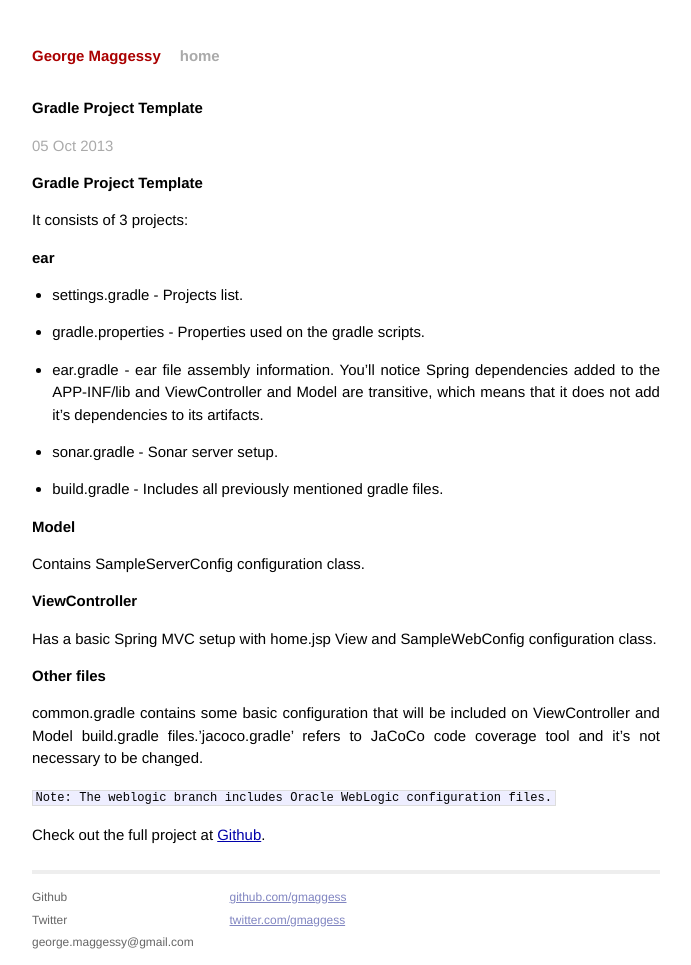
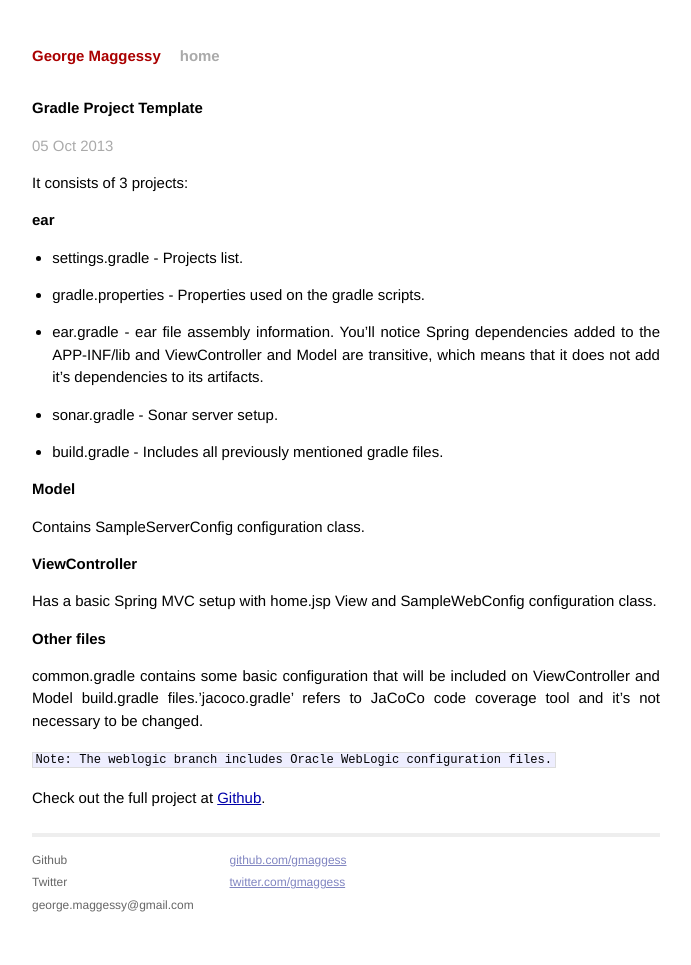
Before and after one commit to gmaggess/gmaggess.github.io, a Jekyll site: the page built from _posts/2013-10-05-gradle-template.markdown, in a window 1280 px wide. Shown: the whole page, without its empty margins (294-985 px from the left). Built offline with Jekyll 4.4.1, drawn with Linux system fonts in a browser that asks for light colours; Markdown is read by kramdown in place of the engine named in the settings.

Commit message:
New post

```diff
--- a/_posts/2013-10-05-gradle-template.markdown
+++ b/_posts/2013-10-05-gradle-template.markdown
@@ -4,9 +4,6 @@ title:  "Gradle Project Template"
 date:   2013-10-05
 categories: gradle weblogic
 ---
-
-Gradle Project Template
-=======================
 
 It consists of 3 projects:
 
```
